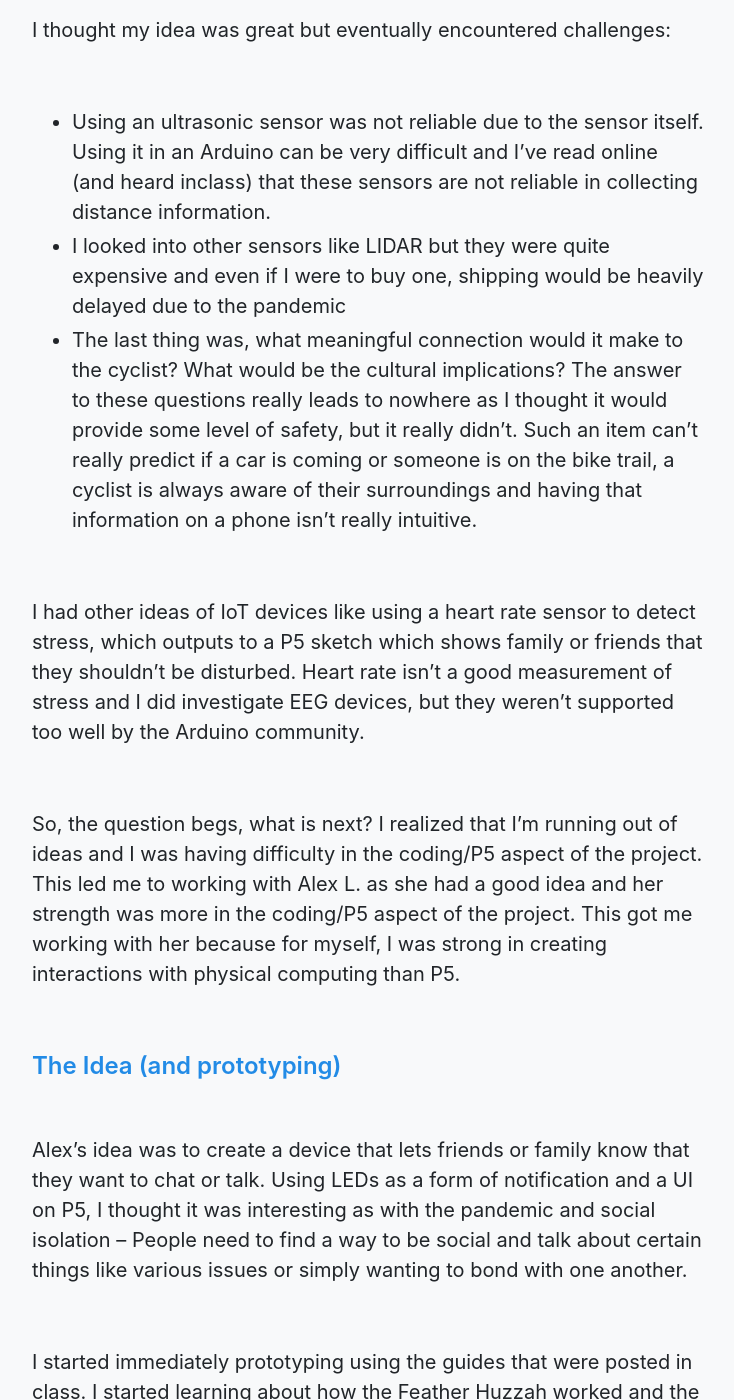
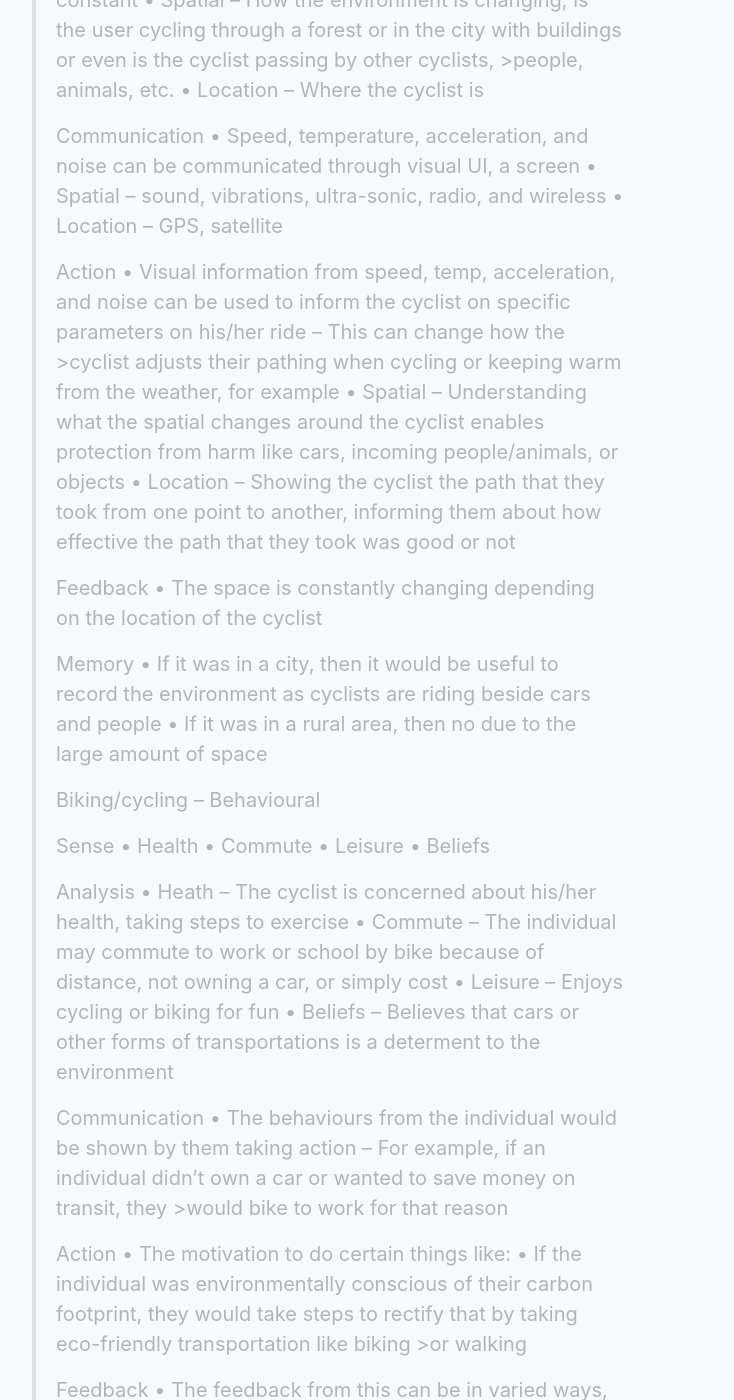
Before and after one commit to ixdwtruong/ixdwtruong.github.io, a Jekyll site: the page built from _posts/0001-01-10-ioe2p1.md, in a window 1280 px wide and 1400 px high, scrolled down 2459 px. Shown: the whole window, without its empty margins (272-1006 px from the left). Built offline with Jekyll 4.4.1, drawn with Linux system fonts in a browser that asks for light colours; some of the changed text lies outside the part shown.

Commit message:
Update 0001-01-10-ioe2p1.md

```diff
--- a/_posts/0001-01-10-ioe2p1.md
+++ b/_posts/0001-01-10-ioe2p1.md
@@ -37,6 +37,98 @@ At the beginning of the project, I didn’t really know what to think about for
 <br>
 
 I thought about the distance between myself and other things like cyclists, cars, animals, people and realized that the several times (many) that I almost got swiped by a car, almost got doored, or a random person on the bike trail. This prompted me to do the Framework for Interactions that was in the lecture slides, to give me a better understanding of what interactions are there when I am cycling.
+
+<br>
+
+>For me to understand the cycling/biking space further, I completed the Framework: https://www.oreilly.com/library/view/designing-for-the/9781491971468/ch02.html
+>
+>Biking/cycling – Environment
+>
+>Sense
+>•	Speed
+>•	Temperature
+>•	Acceleration
+>•	Noise
+>•	Spatial
+>•	Location
+>
+>Analysis
+>•	Speed – Determining how fast you are going on a bike
+>•	Temperature – How cold or hot you are while cycling, this is dependent on the weather and season
+>•	Acceleration – How fast you are cycling
+>•	Noise – How much noise is around your when you cycle, is it fluctuating a lot or is it constant
+>•	Spatial – How the environment is changing, is the user cycling through a forest or in the city with buildings or even is the cyclist passing by other cyclists, >people, animals, etc.
+>•	Location – Where the cyclist is
+>
+>Communication
+>•	Speed, temperature, acceleration, and noise can be communicated through visual UI, a screen
+>•	Spatial – sound, vibrations, ultra-sonic, radio, and wireless
+>•	Location – GPS, satellite
+>
+>Action
+>•	Visual information from speed, temp, acceleration, and noise can be used to inform the cyclist on specific parameters on his/her ride – This can change how the >cyclist adjusts their pathing when cycling or keeping warm from the weather, for example
+>•	Spatial – Understanding what the spatial changes around the cyclist enables protection from harm like cars, incoming people/animals, or objects
+>•	Location – Showing the cyclist the path that they took from one point to another, informing them about how effective the path that they took was good or not
+>
+>Feedback
+>•	The space is constantly changing depending on the location of the cyclist
+>
+>Memory
+>•	If it was in a city, then it would be useful to record the environment as cyclists are riding beside cars and people
+>•	If it was in a rural area, then no due to the large amount of space
+>
+>Biking/cycling – Behavioural
+>
+>Sense
+>•	Health
+>•	Commute
+>•	Leisure
+>•	Beliefs
+>
+>Analysis
+>•	Heath – The cyclist is concerned about his/her health, taking steps to exercise
+>•	Commute – The individual may commute to work or school by bike because of distance, not owning a car, or simply cost
+>•	Leisure – Enjoys cycling or biking for fun
+>•	Beliefs – Believes that cars or other forms of transportations is a determent to the environment
+>
+>Communication
+>•	The behaviours from the individual would be shown by them taking action – For example, if an individual didn’t own a car or wanted to save money on transit, they >would bike to work for that reason
+>
+>Action
+>•	The motivation to do certain things like:
+>•	If the individual was environmentally conscious of their carbon footprint, they would take steps to rectify that by taking eco-friendly transportation like biking >or walking
+>
+>Feedback
+>•	The feedback from this can be in varied ways, for example, if an individual cycles for health then there would be benefits like weight loss, increased stamina, >etc.
+>
+>Memory
+>•	This can be retained through tracked data in the cloud, through an app, or even a fitness tracker. Although this is very much different depending on the behaviour >– things like beliefs can be attributed to a friend or perhaps self-worth (for leisure)
+>
+>Biking/cycling – Social
+>
+>Sense
+>•	Interactions with friends
+>•	Interactions with strangers
+>•	Interactions online
+>
+>Analysis
+>•	Interactions with friends – Showing that you are someone who cares about health, the environment, and hard working
+>•	This could also impress people as well on a social level
+>
+>Communication
+>•	Using face to face interactions or even online (social media)
+>
+>Action
+>•	Connected through social media
+>•	Connected via in-person
+>
+>Feedback
+>•	Perhaps better connected with friends, family, and even have an online presence
+>•	Better relationships
+>
+>Memory
+>•	Social media posts
+>•	Memories of colleagues, family, and friends
 
 <br>
 
```
